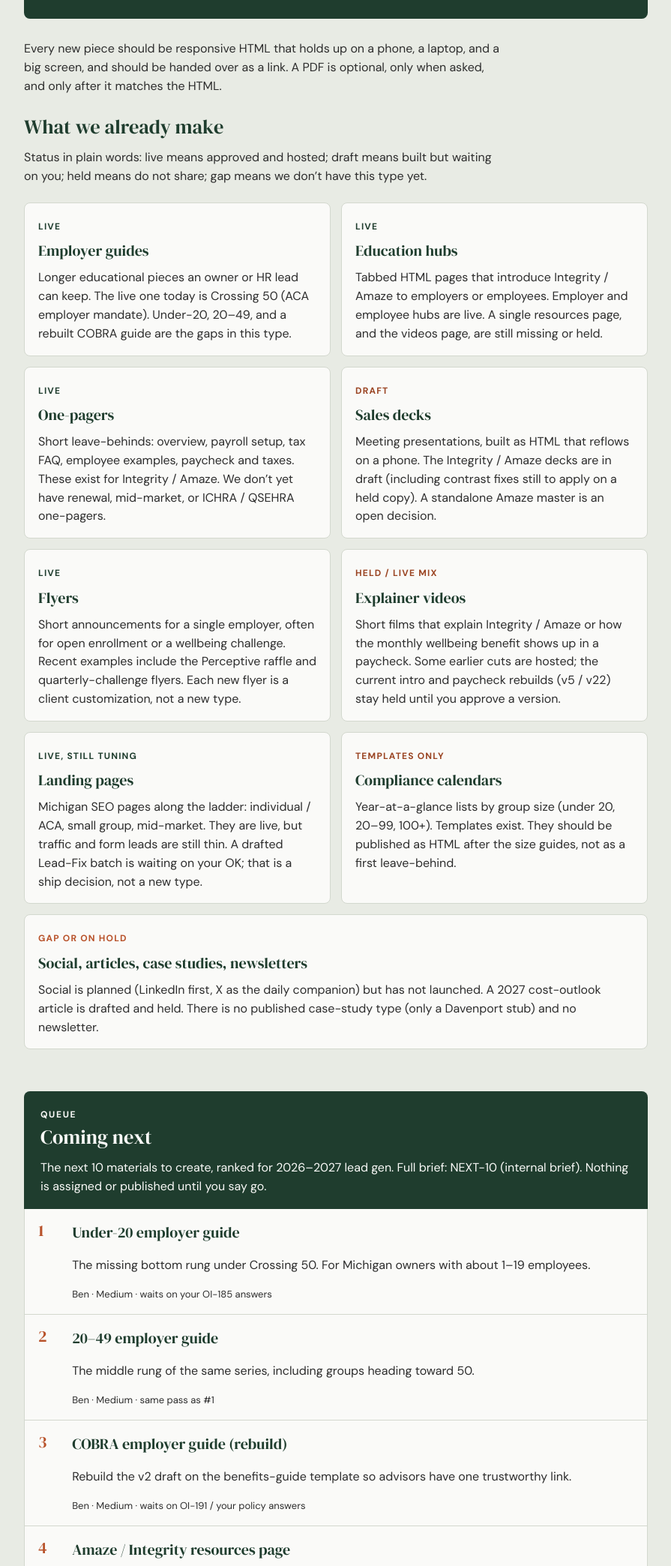
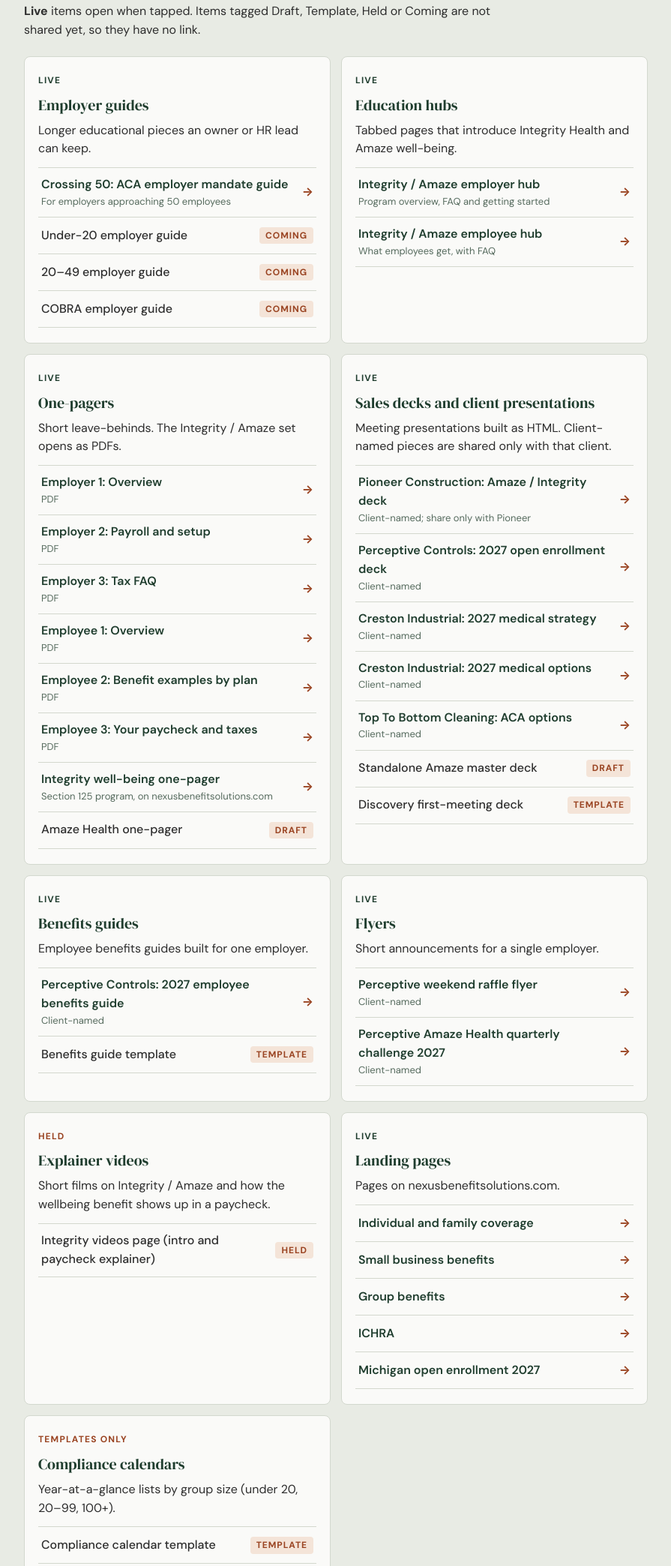
Before and after one commit to jbearup1981/nexus-resources, a plain HTML site: page materials/index.html in a window 1280 px wide. Shown: the part 282-2370 px from the top of the page at 75% size, without its empty margins (192-1087 px from the left). Drawn offline with Linux system fonts and the light colour scheme.

Commit message:
Materials menu: tappable links to every live piece; drop internal notes; phone-size tap targets (still noindex, unlisted)

```diff
--- a/materials/index.html
+++ b/materials/index.html
@@ -160,93 +160,142 @@
       .types { grid-template-columns: 1fr 1fr; }
       article.type.wide { grid-column: 1 / -1; }
     }
+
+    ul.links { list-style: none; margin: 12px 0 4px; padding: 0; border-top: 1px solid var(--line); }
+    ul.links li { border-bottom: 1px solid var(--line); }
+    ul.links a, ul.links .plain {
+      display: flex; align-items: center; justify-content: space-between; gap: 12px;
+      min-height: 48px; padding: 10px 4px;
+      color: var(--forest); font-weight: 600; text-decoration: none;
+    }
+    ul.links a:hover, ul.links a:focus-visible { background: var(--pale); text-decoration: underline; text-decoration-color: var(--rust); }
+    ul.links a:focus-visible { outline: 2px solid var(--rust-d); outline-offset: 2px; }
+    ul.links a::after { content: "\2192"; color: var(--rust-d); font-weight: 700; flex: none; }
+    ul.links .sub { display: block; font-weight: 400; font-size: 13px; color: #566B5E; }
+    ul.links .plain { color: var(--ink); font-weight: 500; }
+    .tag { flex: none; font-size: 12px; font-weight: 700; letter-spacing: 0.08em; text-transform: uppercase; color: var(--rust-d); background: #F4E4D8; border-radius: 4px; padding: 2px 8px; }
+    .status { font-size: 12px; }
+    article.type h3 { margin-bottom: 6px; }
   </style>
-<style id="nexus-review-2026-11-14">
-/* Nexus design & readability review, 2026-11-14 (America/Detroit). Contrast to WCAG AA and a 12px screen-text floor. Copy, numbers and claims untouched. */
-
-@media screen {
-
-}
-@media screen and (max-width: 860px) {
-  div.types article.type p.status { font-size:12px !important; }
-  div.types article.type p.status.draft { font-size:12px !important; }
-  div.types article.type.wide p.status.gap { font-size:12px !important; }
-}
-@media screen and (min-width: 861px) {
-  div.types article.type p.status { font-size:12px !important; }
-  div.types article.type p.status.draft { font-size:12px !important; }
-  div.types article.type.wide p.status.gap { font-size:12px !important; }
-}
-</style>
 </head>
 <body>
   <div class="wrap">
-    <div class="banner">Draft for Jason · 14 Nov 2026 · unlisted · types of materials, not every client copy</div>
+    <div class="banner">Unlisted · updated 15 Nov 2026 · tap any item to open it</div>
 
     <header class="hero">
       <p class="eyebrow">Nexus Benefit Solutions</p>
       <h1>Marketing materials menu</h1>
-      <p class="lede">What we make, who it’s for, and the main versions we have. Client-specific copies (a named flyer, a Creston preview, a MarJo guide) are customizations of these types, not separate menu items.</p>
+      <p class="lede">What we make, grouped by type, with a link to every live piece.</p>
     </header>
 
-    <p class="intro">Every new piece should be responsive HTML that holds up on a phone, a laptop, and a big screen, and should be handed over as a link. A PDF is optional, only when asked, and only after it matches the HTML.</p>
-
-    <h2>What we already make</h2>
-    <p class="intro">Status in plain words: live means approved and hosted; draft means built but waiting on you; held means do not share; gap means we don’t have this type yet.</p>
+    <p class="intro"><strong>Live</strong> items open when tapped. Items tagged Draft, Template, Held or Coming are not shared yet, so they have no link.</p>
 
     <div class="types">
       <article class="type">
         <p class="status">Live</p>
         <h3>Employer guides</h3>
-        <p>Longer educational pieces an owner or HR lead can keep. The live one today is Crossing 50 (ACA employer mandate). Under-20, 20–49, and a rebuilt COBRA guide are the gaps in this type.</p>
+        <p>Longer educational pieces an owner or HR lead can keep.</p>
+        <ul class="links">
+          <li><a href="https://jbearup1981.github.io/nexus-resources/crossing-50-aca-employer-mandate-guide/"><span>Crossing 50: ACA employer mandate guide<span class="sub">For employers approaching 50 employees</span></span></a></li>
+          <li><span class="plain"><span>Under-20 employer guide</span><span class="tag">Coming</span></span></li>
+          <li><span class="plain"><span>20–49 employer guide</span><span class="tag">Coming</span></span></li>
+          <li><span class="plain"><span>COBRA employer guide</span><span class="tag">Coming</span></span></li>
+        </ul>
       </article>
-
       <article class="type">
         <p class="status">Live</p>
         <h3>Education hubs</h3>
-        <p>Tabbed HTML pages that introduce Integrity / Amaze to employers or employees. Employer and employee hubs are live. A single resources page, and the videos page, are still missing or held.</p>
+        <p>Tabbed pages that introduce Integrity Health and Amaze well-being.</p>
+        <ul class="links">
+          <li><a href="https://jbearup1981.github.io/nexus-resources/integrity/employer/"><span>Integrity / Amaze employer hub<span class="sub">Program overview, FAQ and getting started</span></span></a></li>
+          <li><a href="https://jbearup1981.github.io/nexus-resources/integrity/employee/"><span>Integrity / Amaze employee hub<span class="sub">What employees get, with FAQ</span></span></a></li>
+        </ul>
       </article>
-
       <article class="type">
         <p class="status">Live</p>
         <h3>One-pagers</h3>
-        <p>Short leave-behinds: overview, payroll setup, tax FAQ, employee examples, paycheck and taxes. These exist for Integrity / Amaze. We don’t yet have renewal, mid-market, or ICHRA / QSEHRA one-pagers.</p>
+        <p>Short leave-behinds. The Integrity / Amaze set opens as PDFs.</p>
+        <ul class="links">
+          <li><a href="https://jbearup1981.github.io/nexus-resources/integrity/employer/employer-1-overview.pdf"><span>Employer 1: Overview<span class="sub">PDF</span></span></a></li>
+          <li><a href="https://jbearup1981.github.io/nexus-resources/integrity/employer/employer-2-payroll-setup.pdf"><span>Employer 2: Payroll and setup<span class="sub">PDF</span></span></a></li>
+          <li><a href="https://jbearup1981.github.io/nexus-resources/integrity/employer/employer-3-tax-faq.pdf"><span>Employer 3: Tax FAQ<span class="sub">PDF</span></span></a></li>
+          <li><a href="https://jbearup1981.github.io/nexus-resources/integrity/employee/employee-1-overview.pdf"><span>Employee 1: Overview<span class="sub">PDF</span></span></a></li>
+          <li><a href="https://jbearup1981.github.io/nexus-resources/integrity/employee/employee-2-benefit-examples.pdf"><span>Employee 2: Benefit examples by plan<span class="sub">PDF</span></span></a></li>
+          <li><a href="https://jbearup1981.github.io/nexus-resources/integrity/employee/employee-3-paycheck-taxes.pdf"><span>Employee 3: Your paycheck and taxes<span class="sub">PDF</span></span></a></li>
+          <li><a href="https://www.nexusbenefitsolutions.com/wellbeing-one-pager.html"><span>Integrity well-being one-pager<span class="sub">Section 125 program, on nexusbenefitsolutions.com</span></span></a></li>
+          <li><span class="plain"><span>Amaze Health one-pager</span><span class="tag">Draft</span></span></li>
+        </ul>
       </article>
-
       <article class="type">
-        <p class="status draft">Draft</p>
-        <h3>Sales decks</h3>
-        <p>Meeting presentations, built as HTML that reflows on a phone. The Integrity / Amaze decks are in draft (including contrast fixes still to apply on a held copy). A standalone Amaze master is an open decision.</p>
+        <p class="status">Live</p>
+        <h3>Sales decks and client presentations</h3>
+        <p>Meeting presentations built as HTML. Client-named pieces are shared only with that client.</p>
+        <ul class="links">
+          <li><a href="https://jbearup1981.github.io/nexus-resources/pioneer-construction/integrity-amaze-deck/"><span>Pioneer Construction: Amaze / Integrity deck<span class="sub">Client-named; share only with Pioneer</span></span></a></li>
+          <li><a href="https://jbearup1981.github.io/nexus-resources/perceptive-2027-open-enrollment/"><span>Perceptive Controls: 2027 open enrollment deck<span class="sub">Client-named</span></span></a></li>
+          <li><a href="https://jbearup1981.github.io/nexus-resources/c/creston-2027-s9n0nnva/"><span>Creston Industrial: 2027 medical strategy<span class="sub">Client-named</span></span></a></li>
+          <li><a href="https://jbearup1981.github.io/nexus-resources/creston-2027-248e3fa72ccb/"><span>Creston Industrial: 2027 medical options<span class="sub">Client-named</span></span></a></li>
+          <li><a href="https://jbearup1981.github.io/nexus-resources/ttb-aca-options-omi5gz/"><span>Top To Bottom Cleaning: ACA options<span class="sub">Client-named</span></span></a></li>
+          <li><span class="plain"><span>Standalone Amaze master deck</span><span class="tag">Draft</span></span></li>
+          <li><span class="plain"><span>Discovery first-meeting deck</span><span class="tag">Template</span></span></li>
+        </ul>
       </article>
-
+      <article class="type">
+        <p class="status">Live</p>
+        <h3>Benefits guides</h3>
+        <p>Employee benefits guides built for one employer.</p>
+        <ul class="links">
+          <li><a href="https://jbearup1981.github.io/nexus-resources/perceptive-2027-benefits-guide/"><span>Perceptive Controls: 2027 employee benefits guide<span class="sub">Client-named</span></span></a></li>
+          <li><span class="plain"><span>Benefits guide template</span><span class="tag">Template</span></span></li>
+        </ul>
+      </article>
       <article class="type">
         <p class="status">Live</p>
         <h3>Flyers</h3>
-        <p>Short announcements for a single employer, often for open enrollment or a wellbeing challenge. Recent examples include the Perceptive raffle and quarterly-challenge flyers. Each new flyer is a client customization, not a new type.</p>
+        <p>Short announcements for a single employer.</p>
+        <ul class="links">
+          <li><a href="https://jbearup1981.github.io/nexus-resources/perceptive-raffle/"><span>Perceptive weekend raffle flyer<span class="sub">Client-named</span></span></a></li>
+          <li><a href="https://jbearup1981.github.io/nexus-resources/perceptive-amaze-challenge/"><span>Perceptive Amaze Health quarterly challenge 2027<span class="sub">Client-named</span></span></a></li>
+        </ul>
       </article>
-
       <article class="type">
-        <p class="status draft">Held / live mix</p>
+        <p class="status draft">Held</p>
         <h3>Explainer videos</h3>
-        <p>Short films that explain Integrity / Amaze or how the monthly wellbeing benefit shows up in a paycheck. Some earlier cuts are hosted; the current intro and paycheck rebuilds (v5 / v22) stay held until you approve a version.</p>
+        <p>Short films on Integrity / Amaze and how the wellbeing benefit shows up in a paycheck.</p>
+        <ul class="links">
+          <li><span class="plain"><span>Integrity videos page (intro and paycheck explainer)</span><span class="tag">Held</span></span></li>
+        </ul>
       </article>
-
       <article class="type">
-        <p class="status">Live, still tuning</p>
+        <p class="status">Live</p>
         <h3>Landing pages</h3>
-        <p>Michigan SEO pages along the ladder: individual / ACA, small group, mid-market. They are live, but traffic and form leads are still thin. A drafted Lead-Fix batch is waiting on your OK; that is a ship decision, not a new type.</p>
+        <p>Pages on nexusbenefitsolutions.com.</p>
+        <ul class="links">
+          <li><a href="https://www.nexusbenefitsolutions.com/individual-family"><span>Individual and family coverage</span></a></li>
+          <li><a href="https://www.nexusbenefitsolutions.com/small-business"><span>Small business benefits</span></a></li>
+          <li><a href="https://www.nexusbenefitsolutions.com/group-benefits"><span>Group benefits</span></a></li>
+          <li><a href="https://www.nexusbenefitsolutions.com/ichra"><span>ICHRA</span></a></li>
+          <li><a href="https://www.nexusbenefitsolutions.com/health-insurance-michigan/open-enrollment-2027/"><span>Michigan open enrollment 2027</span></a></li>
+        </ul>
       </article>
-
       <article class="type">
         <p class="status draft">Templates only</p>
         <h3>Compliance calendars</h3>
-        <p>Year-at-a-glance lists by group size (under 20, 20–99, 100+). Templates exist. They should be published as HTML after the size guides, not as a first leave-behind.</p>
+        <p>Year-at-a-glance lists by group size (under 20, 20–99, 100+).</p>
+        <ul class="links">
+          <li><span class="plain"><span>Compliance calendar template</span><span class="tag">Template</span></span></li>
+        </ul>
       </article>
-
       <article class="type wide">
-        <p class="status gap">Gap or on hold</p>
+        <p class="status gap">Coming</p>
         <h3>Social, articles, case studies, newsletters</h3>
-        <p>Social is planned (LinkedIn first, X as the daily companion) but has not launched. A 2027 cost-outlook article is drafted and held. There is no published case-study type (only a Davenport stub) and no newsletter.</p>
+        <p>Planned types we have not launched yet.</p>
+        <ul class="links">
+          <li><span class="plain"><span>LinkedIn and X posts</span><span class="tag">Coming</span></span></li>
+          <li><span class="plain"><span>2027 cost-outlook article</span><span class="tag">Draft</span></span></li>
+          <li><span class="plain"><span>Michigan employer case study</span><span class="tag">Coming</span></span></li>
+          <li><span class="plain"><span>Newsletter</span><span class="tag">Coming</span></span></li>
+        </ul>
       </article>
     </div>
 
@@ -254,94 +303,84 @@
       <div class="coming-head">
         <p class="eyebrow">Queue</p>
         <h2 id="coming-title">Coming next</h2>
-        <p>The next 10 materials to create, ranked for 2026–2027 lead gen. Full brief: NEXT-10 (internal brief). Nothing is assigned or published until you say go.</p>
+        <p>The next 10 materials we plan to create.</p>
       </div>
       <ol class="next">
         <li>
           <div class="num">1</div>
           <div>
             <h3>Under-20 employer guide</h3>
-            <p>The missing bottom rung under Crossing 50. For Michigan owners with about 1–19 employees.</p>
-            <p class="who">Ben · Medium · waits on your OI-185 answers</p>
+            <p>For Michigan owners with about 1–19 employees.</p>
           </div>
         </li>
         <li>
           <div class="num">2</div>
           <div>
             <h3>20–49 employer guide</h3>
-            <p>The middle rung of the same series, including groups heading toward 50.</p>
-            <p class="who">Ben · Medium · same pass as #1</p>
+            <p>For groups heading toward 50.</p>
           </div>
         </li>
         <li>
           <div class="num">3</div>
           <div>
-            <h3>COBRA employer guide (rebuild)</h3>
-            <p>Rebuild the v2 draft on the benefits-guide template so advisors have one trustworthy link.</p>
-            <p class="who">Ben · Medium · waits on OI-191 / your policy answers</p>
+            <h3>COBRA employer guide</h3>
+            <p>One clear guide on COBRA for employers.</p>
           </div>
         </li>
         <li>
           <div class="num">4</div>
           <div>
             <h3>Amaze / Integrity resources page</h3>
-            <p>One phone-friendly page that points to the approved hubs, one-pagers, and, when ready, videos.</p>
-            <p class="who">Ben, with Images &amp; Graphics · Small–Medium</p>
+            <p>One phone-friendly page for the hubs, one-pagers and videos.</p>
           </div>
         </li>
         <li>
           <div class="num">5</div>
           <div>
             <h3>2027 employer renewal planning one-pager</h3>
-            <p>The leave-behind the renewal push and social CTAs need, with no promised savings.</p>
-            <p class="who">Ben, with Images &amp; Graphics · Medium</p>
+            <p>A renewal leave-behind, with no promised savings.</p>
           </div>
         </li>
         <li>
           <div class="num">6</div>
           <div>
             <h3>Mid-market “second look at your benefits” one-pager</h3>
-            <p>A short leave-behind for HR and CFOs at roughly 50–500 employees.</p>
-            <p class="who">Ben, with Images &amp; Graphics · Medium</p>
+            <p>For HR and CFOs at roughly 50–500 employees.</p>
           </div>
         </li>
         <li>
           <div class="num">7</div>
           <div>
             <h3>ICHRA / QSEHRA explainer one-pager</h3>
-            <p>A short comparison for owners weighing a group plan against a reimbursement arrangement.</p>
-            <p class="who">Ben · Small–Medium</p>
+            <p>For owners weighing a group plan against a reimbursement arrangement.</p>
           </div>
         </li>
         <li>
           <div class="num">8</div>
           <div>
-            <h3>Social launch pack (first two weeks)</h3>
-            <p>Ten LinkedIn posts and matching X posts, with a few checklist visuals, all pointing at live pages.</p>
-            <p class="who">LinkedIn &amp; Social, with Images &amp; Graphics · Medium · you approve each post</p>
+            <h3>Social launch pack</h3>
+            <p>LinkedIn and X posts pointing at live pages.</p>
           </div>
         </li>
         <li>
           <div class="num">9</div>
           <div>
-            <h3>Integrity intro and paycheck videos (rebuild)</h3>
-            <p>Clears the held videos page and finishes the resources page. Stays held until you pick a version.</p>
-            <p class="who">Video Studio, then Ben · Large</p>
+            <h3>Integrity intro and paycheck videos</h3>
+            <p>Updated explainer videos.</p>
           </div>
         </li>
         <li>
           <div class="num">10</div>
           <div>
-            <h3>First Michigan employer case study</h3>
-            <p>One real, sourced story. No invented savings. Starts when you name an employer we can tell the truth about.</p>
-            <p class="who">Ben, then LinkedIn &amp; Social · Medium, once you name the employer</p>
+            <h3>Michigan employer case study</h3>
+            <p>One real, sourced story.</p>
           </div>
         </li>
       </ol>
     </section>
 
     <footer class="fine">
-      Internal draft. Lead-Fix Batch 1, the 2027 cost-outlook article, a 100+ guide, compliance-calendar publishing, a standalone Amaze master, and a newsletter are parked on purpose — already drafted, later in the series, or waiting on a decision. Brand: Nexus Forest and Rust, DM Serif Display and DM Sans.
+      Nexus Benefit Solutions · marketing materials menu. Unlisted page; please share links to individual pieces, not this menu.
     </footer>
   </div>
 </body>
```
